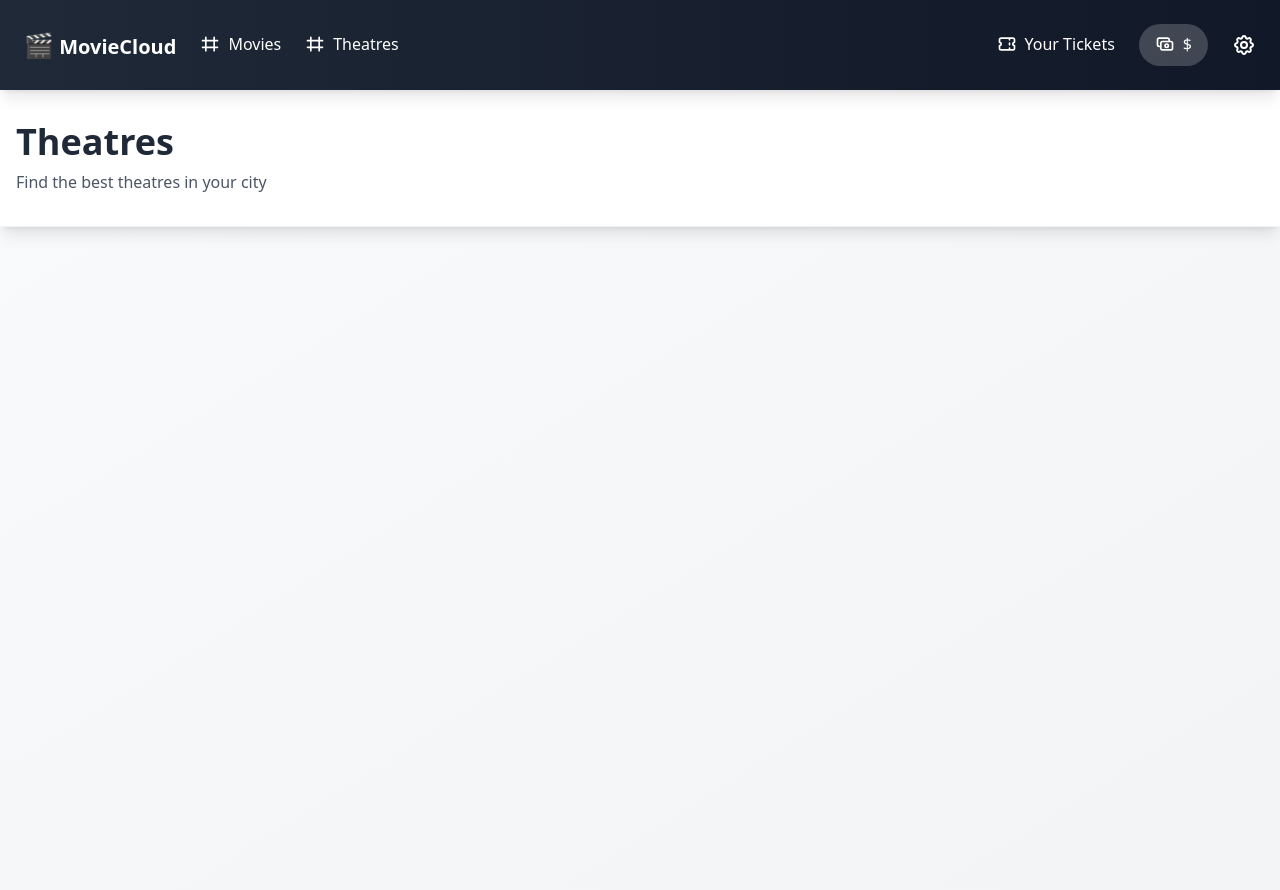
After one commit to rish-kun/cinemacloud, a Django app: page /theatres in a window 1280 px wide. The commit adds this page. Run offline with Django 5.2, Linux system fonts and the light colour scheme; data that the repository does not hold is empty; parts of the project's set-up code (start-up, migrations or seed data) failed here and were passed over; some libraries are stand-ins or nearby versions.

Commit message:
Theatre-wise organisation, search fxn

```diff
--- a/main/urls.py
+++ b/main/urls.py
@@ -30,4 +30,6 @@ urlpatterns = [
     path("password_change", PasswordChangeView.as_view(), name="password_change"),
     path("account_edit", AccountEditView.as_view(), name="account_edit"),
     path("search/", search_shows, name="search"),
+    path("theatres", theatres, name="theatres"),
+    path("theatre/<uuid:theatre_id>", theatre, name="theatre"),
 ]
--- a/main/views.py
+++ b/main/views.py
@@ -1,6 +1,6 @@
 import datetime
 from django.shortcuts import render, redirect
-from .models import User, Ticket, Show, Movie, Food, Transaction, TheatreAdmin
+from .models import User, Ticket, Show, Movie, Food, Transaction, TheatreAdmin, Theatre
 from django.views import View
 import bcrypt
 from .setup import setup
@@ -250,10 +250,20 @@ class ConfirmTransactionView(View):
         return JsonResponse({"error": "Invalid OTP"}, status=400)
 
 
+def search_shows(request):
+    query = request.GET.get('query').strip()
+    print(query.lower())
+    shows = []
+    if query:
+        for show in Show.objects.all():
+            if query.lower() in show.movie.title.lower():
+                shows.append(show)
+
+    return render(request, 'main/shows_grid.html', {'shows': shows})
+
+
 def not_found_404(request):
     return render(request, "404.html")
-
-# account related views
 
 
 class TicketView(View):
@@ -322,6 +332,15 @@ def ticket(request, ticket_id):
     print("here")
     return render(request, "main/ticket.html", context={"ticket": ticket, "user": ticket.user, "food_orders": ticket.get_orders()})
 
+
+def theatres(request):
+    return render(request, "main/theatres.html", context={"theatres": Theatre.objects.all()})
+
+
+def theatre(request, theatre_id):
+    theatre = Theatre.objects.get(id=theatre_id)
+    return render(request, "main/theatre.html", context={"theatre": theatre, "shows": Show.objects.filter(theatre=theatre)})
+
 # Views related to wallet
 
 
@@ -382,15 +401,4 @@ def wallet(request):
     return render(request, "main/wallet.html", context={"user": user, "transactions": user.get_transactions()[::-1]})
 
 
-def search_shows(request):
-    query = request.GET.get('query').strip()
-    if query:
-        for show in Show.objects.all():
-            if query in show.movie.title:
-                shows = Show.objects.filter(movie=show.movie)
-
-        if not shows:
-            shows = []
-    else:
-        shows = Show.objects.all()
-    return render(request, 'main/shows_grid.html', {'shows': shows})
+# Theatre Admin Views
--- a/templates/base2.html
+++ b/templates/base2.html
@@ -20,6 +20,14 @@
           <path stroke-linecap="round" stroke-linejoin="round" stroke-width="2" d="M7 4v16M17 4v16M3 8h18M3 16h18"/>
         </svg>
         Movies
+      </a>
+    </div>
+     <div class="hidden md:flex space-x-6">
+      <a href="{% url "main:theatres" %}" class="flex items-center hover:text-gray-200 transition-all border-b-2 border-transparent hover:border-gray-200 py-1">
+        <svg class="w-5 h-5 mr-2" fill="none" stroke="currentColor" viewBox="0 0 24 24">
+          <path stroke-linecap="round" stroke-linejoin="round" stroke-width="2" d="M7 4v16M17 4v16M3 8h18M3 16h18"/>
+        </svg>
+        Theatres
       </a>
     </div>
   </div>
--- a/templates/main/shows_grid.html
+++ b/templates/main/shows_grid.html
@@ -38,7 +38,7 @@
                         </div>
                     </div>
                     <p class="text-gray-600 text-sm line-clamp-3 mb-4">{{show.movie.overview}}</p>
-                    <a href="{% url 'main:show' show_id=show.id %}"
+                    <a href="{% url 'main:show' show.id %}"
                        class="inline-flex items-center justify-center w-full px-4 py-3 bg-indigo-600 text-white rounded-xl font-medium hover:bg-indigo-700 transform hover:scale-[1.02] transition-all duration-300 space-x-2">
                         <span>Book Tickets</span>
                         <svg class="w-4 h-4" fill="none" stroke="currentColor" viewBox="0 0 24 24">
--- /dev/null
+++ b/templates/main/theatres.html
@@ -0,0 +1,52 @@
+{% extends 'base2.html' %}
+{% block title %}Theatres{% endblock title %}
+{% block body %}
+<div class="min-h-screen bg-gray-50 bg-opacity-50 bg-gradient-to-br from-gray-50 to-gray-100">
+    <!-- Header Section -->
+    <div class="bg-white shadow-lg border-b border-gray-100">
+        <div class="max-w-7xl mx-auto py-8 px-4">
+            <h1 class="text-4xl font-bold text-gray-800 mb-2">Theatres</h1>
+            <p class="text-gray-600">Find the best theatres in your city</p>
+        </div>
+    </div>
+
+    <!-- Theatres Grid -->
+    <div class="max-w-7xl mx-auto py-12 px-4">
+        <div class="grid grid-cols-1 md:grid-cols-2 lg:grid-cols-3 gap-8">
+            {% for theatre in theatres %}
+            <div class="bg-white rounded-xl shadow-lg overflow-hidden transform transition duration-300 hover:scale-105 hover:shadow-2xl border border-gray-100">
+                <div class="p-8">
+                    <div class="flex items-center mb-6">
+                        <svg class="w-10 h-10 text-blue-900" fill="none" stroke="currentColor" viewBox="0 0 24 24">
+                            <path stroke-linecap="round" stroke-linejoin="round" stroke-width="2" d="M7 4v16M17 4v16M3 8h18M3 16h18"/>
+                        </svg>
+                        <h3 class="ml-4 text-2xl font-bold text-gray-800">{{ theatre.name }}</h3>
+                    </div>
+                    <div class="space-y-4">
+                        <div class="flex items-center text-gray-700">
+                            <svg class="w-5 h-5 mr-3" fill="none" stroke="currentColor" viewBox="0 0 24 24">
+                                <path stroke-linecap="round" stroke-linejoin="round" stroke-width="2" d="M17.657 16.657L13.414 20.9a1.998 1.998 0 01-2.827 0l-4.244-4.243a8 8 0 1111.314 0z"/>
+                                <path stroke-linecap="round" stroke-linejoin="round" stroke-width="2" d="M15 11a3 3 0 11-6 0 3 3 0 016 0z"/>
+                            </svg>
+                            <span class="text-lg">{{ theatre.location }}</span>
+                        </div>
+                        <div class="flex items-center text-gray-700">
+                            <svg class="w-5 h-5 mr-3" fill="none" stroke="currentColor" viewBox="0 0 24 24">
+                                <path stroke-linecap="round" stroke-linejoin="round" stroke-width="2" d="M19 21V5a2 2 0 00-2-2H7a2 2 0 00-2 2v16m14 0h2m-2 0h-5m-9 0H3m2 0h5M9 7h1m-1 4h1m4-4h1m-1 4h1m-5 10v-5a1 1 0 011-1h2a1 1 0 011 1v5m-4 0h4"/>
+                            </svg>
+                            <span class="text-lg">{{ theatre.screens }} Screens</span>
+                        </div>
+                    </div>
+                    <div class="mt-8">
+                        <a href="{% url 'main:theatre' theatre.id%}"
+                           class="block w-full bg-blue-900 text-white text-center py-3 rounded-lg hover:bg-blue-800 transition duration-300 text-lg font-semibold">
+                            View Shows
+                        </a>
+                    </div>
+                </div>
+            </div>
+            {% endfor %}
+        </div>
+    </div>
+</div>
+{% endblock %}
```
Also changed, not shown: templates/main/theatre.html (added, +66 -0 lines), README.md.
